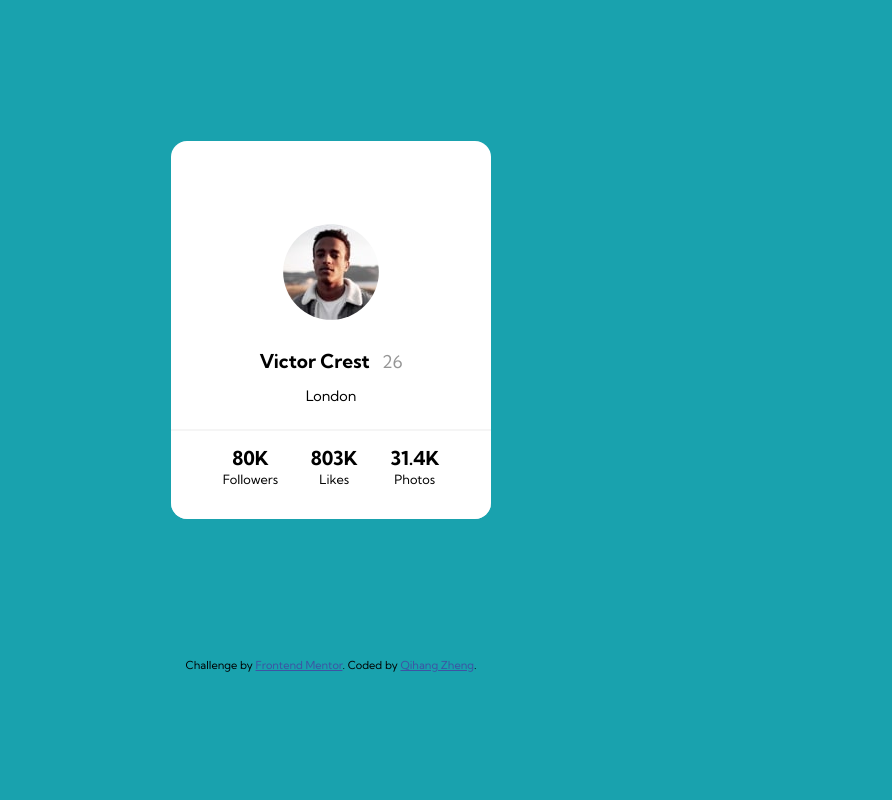
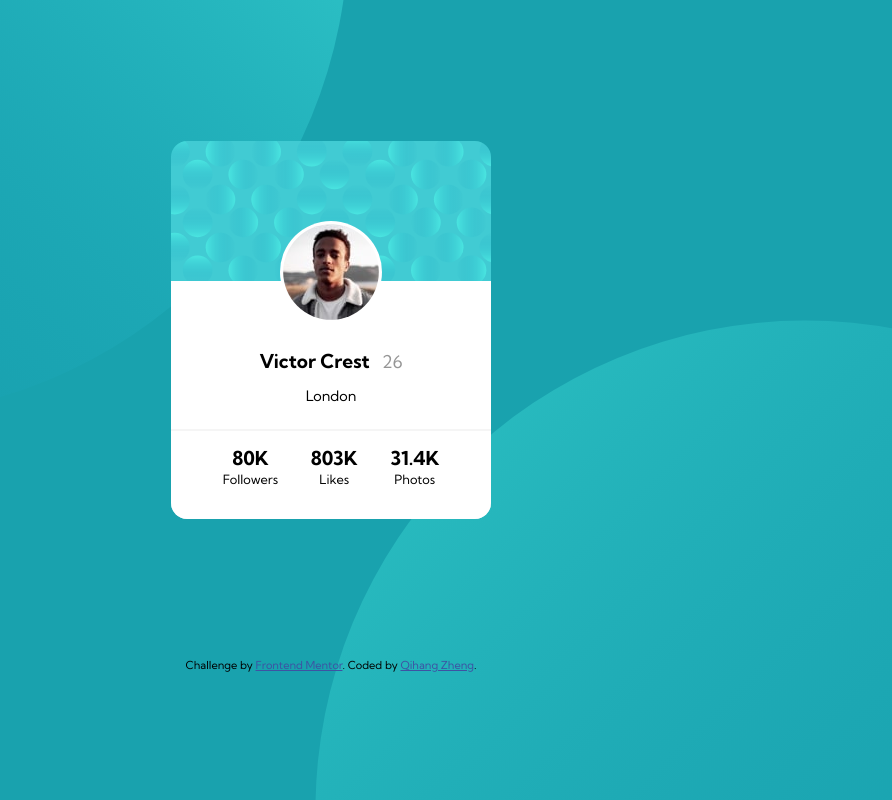
Before and after one commit to QZheng16/FrontEnd-Mentor-Challenge-4, a plain HTML site: page index.html in a window 1280 px wide. Shown: the whole page, without its empty margins (309-1201 px from the left). Drawn offline with Linux system fonts and the light colour scheme; the site is published under a folder, as on GitHub Pages, so addresses that start at the root find nothing.

Commit message:
SVG path update

```diff
--- a/style.css
+++ b/style.css
@@ -31,7 +31,7 @@
 html body{
 
     background-color:var(--primary-color-dark-cyan);
-    background-image: url(/images/bg-pattern-top.svg), url(/images/bg-pattern-bottom.svg);
+    background-image: url(images/bg-pattern-top.svg), url(images/bg-pattern-bottom.svg);
     background-repeat: no-repeat;
     background-position: calc(50vw - 60rem) calc(50vh - 60rem), calc(50vw - 1em) calc(50vh - 5rem);
 
@@ -63,7 +63,7 @@ Footer{
 
 .card{
     background-color: white;
-    background-image: url(/images/bg-pattern-card.svg);
+    background-image: url(images/bg-pattern-card.svg);
     background-repeat: no-repeat;
     min-width: 20rem;
     min-height: 22rem;
```
